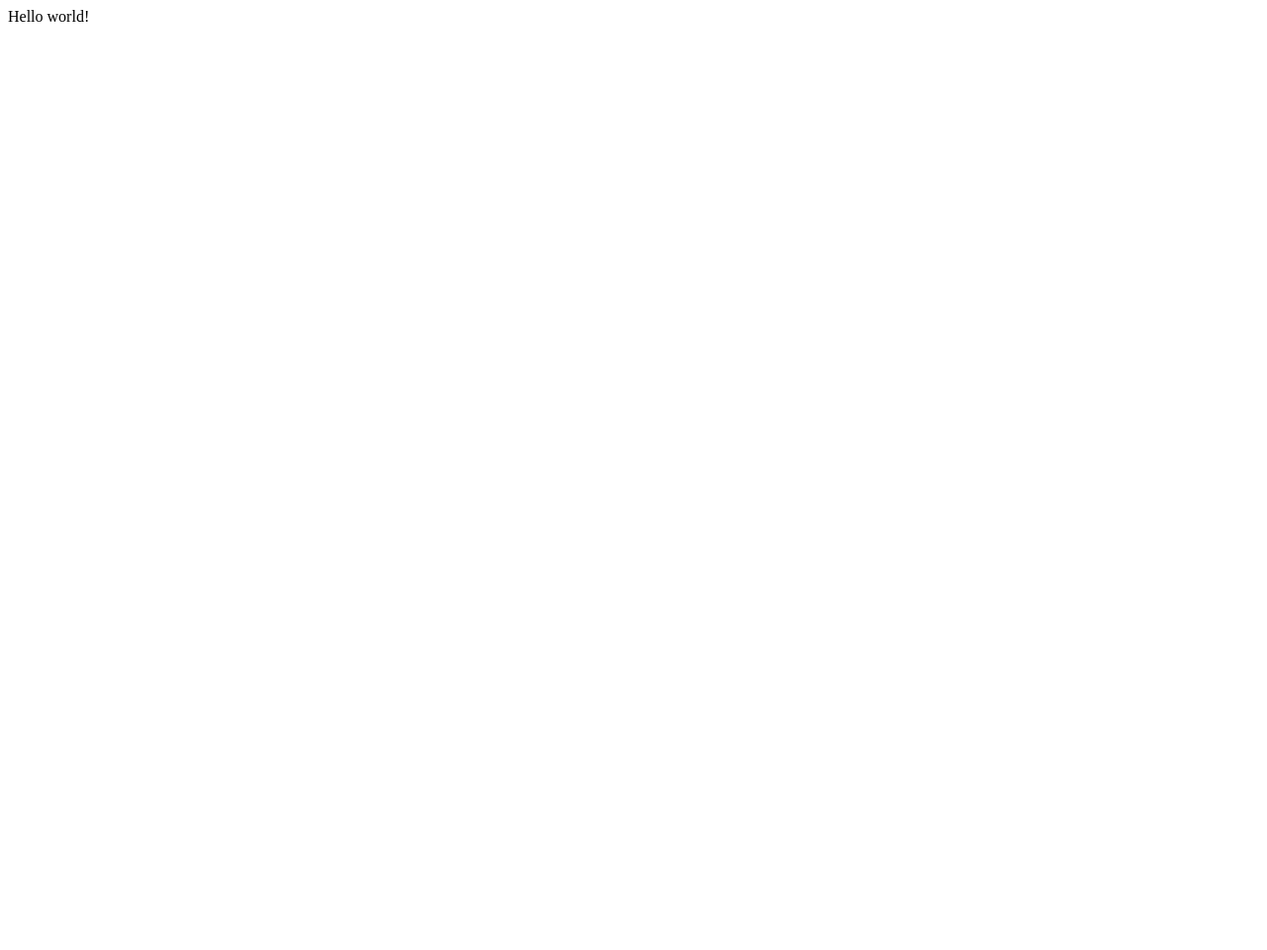
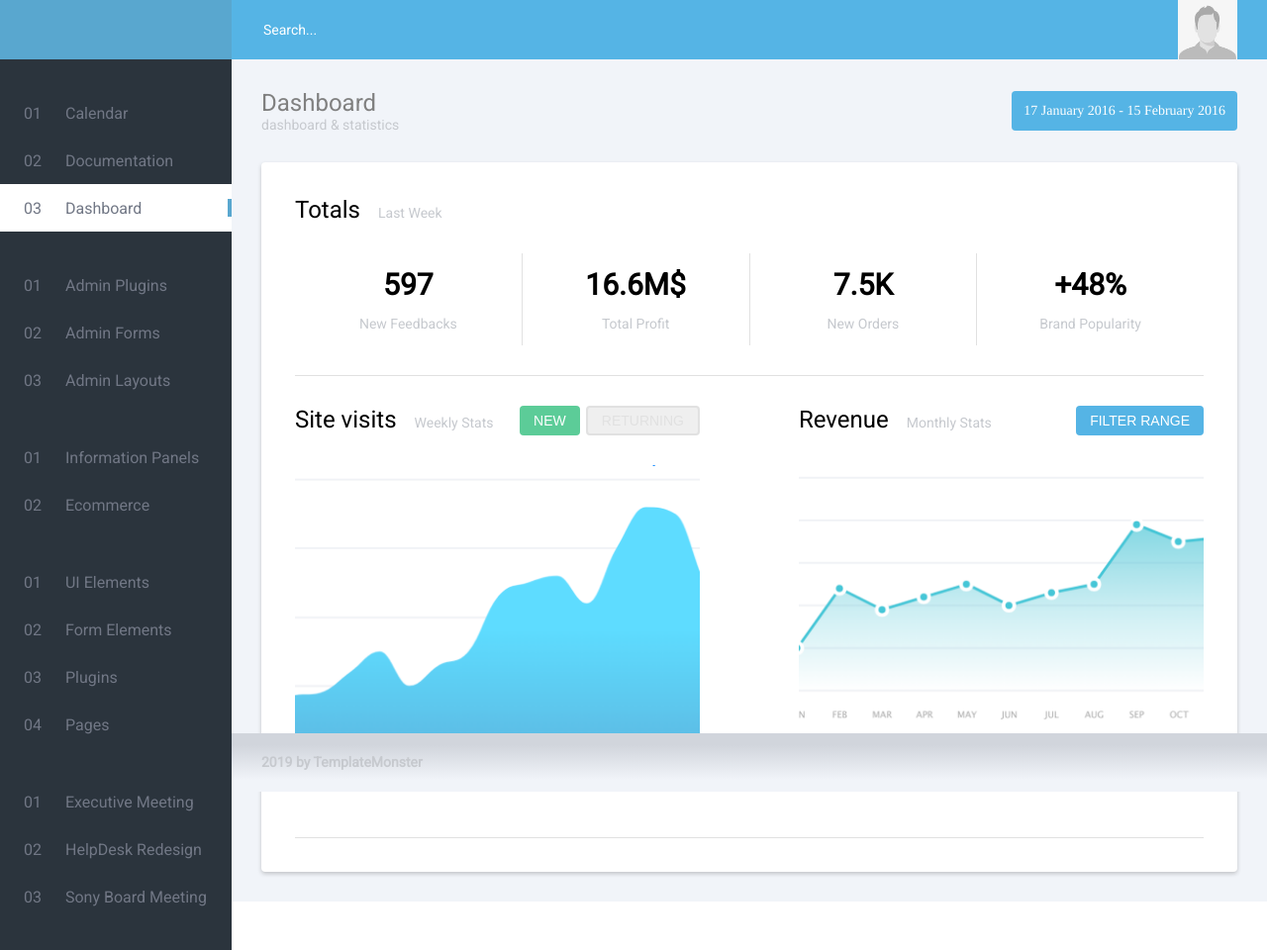
Before and after one commit to jinhwanee93/fe-prompt, a Gatsby site: page / in a window 1280 px wide. Shown: the whole page at 99% size. Before the commit the page ends 800 px from the top, so only its background shows below. Built offline with nearby package versions, Linux system fonts and the light colour scheme; Gatsby itself is replaced by a stand-in of ours.

Commit message:
Submit MVP coding homework

```diff
--- a/gatsby-config.js
+++ b/gatsby-config.js
@@ -6,4 +6,15 @@
 
 module.exports = {
   /* Your site config here */
+  plugins: [
+    {
+      resolve: `gatsby-plugin-google-fonts`,
+      options: {
+        fonts: [
+          `Roboto`,
+        ],
+        display: 'swap'
+      }
+    }
+  ]
 }
--- a/package.json
+++ b/package.json
@@ -14,9 +14,12 @@
     "test": "echo \"Write tests! -> https://gatsby.dev/unit-testing\" && exit 1"
   },
   "dependencies": {
+    "@material-ui/core": "^4.8.3",
     "gatsby": "^2.18.12",
+    "gatsby-plugin-google-fonts": "^1.0.1",
     "react": "^16.12.0",
-    "react-dom": "^16.12.0"
+    "react-dom": "^16.12.0",
+    "styled-components": "^5.0.0"
   },
   "devDependencies": {
     "prettier": "^1.19.1"
--- /dev/null
+++ b/src/pages/dashboard/Dashboard.js
@@ -0,0 +1,112 @@
+import React from 'react';
+import graph01 from '../../../static/assets/graph_01.png';
+import graph02 from '../../../static/assets/graph_02.png';
+
+import {
+    DashboardBox,
+    DashboardContainer,
+    DashboardButton,
+    DashboardGraph,
+    DashboardGraph02Info,
+    DashboardGraphFilter,
+    DashboardGraphContainer,
+    DashboardGraphInner,
+    DashboardInt,
+    DashboardLabel,
+    DashboardLabelContainer,
+    DashboardNumberContainer,
+    DashboardSub,
+    DashboardSubLabel,
+    DashboardTitle,
+    DashboardTitleContainer,
+} from './Dashboard.style';
+
+export default function Dashboard() {
+  return(
+    <div>
+      <DashboardContainer>
+      <DashboardTitleContainer>
+        <div>
+          <DashboardTitle>Dashboard</DashboardTitle>
+          <DashboardSub>dashboard & statistics</DashboardSub>
+        </div>
+        <DashboardButton>17 January 2016 - 15 February 2016</DashboardButton>
+      </DashboardTitleContainer>
+
+        <DashboardBox>
+          <DashboardLabelContainer>
+            <DashboardLabel>Totals</DashboardLabel>
+            <DashboardSubLabel>Last Week</DashboardSubLabel>
+          </DashboardLabelContainer>
+
+          <DashboardNumberContainer>
+            <DashboardInt>
+              <h2>597</h2>
+              <p>New Feedbacks</p>
+            </DashboardInt>
+            <DashboardInt>
+              <h2>16.6M$</h2>
+              <p>Total Profit</p>
+            </DashboardInt>
+            <DashboardInt>
+              <h2>7.5K</h2>
+              <p>New Orders</p>
+            </DashboardInt>
+            <DashboardInt>
+              <h2>+48%</h2>
+              <p>Brand Popularity</p>
+            </DashboardInt>
+          </DashboardNumberContainer>
+
+          <DashboardGraphContainer>
+              <DashboardGraphInner>
+              <DashboardLabelContainer className="graph-label">
+                <div>
+                  <DashboardLabel>Site visits</DashboardLabel>
+                  <DashboardSubLabel>Weekly Stats</DashboardSubLabel>
+                </div>
+                <div>
+                  <DashboardGraphFilter className="active">New</DashboardGraphFilter>
+                  <DashboardGraphFilter>Returning</DashboardGraphFilter>
+                </div>
+              </DashboardLabelContainer>
+              <DashboardGraph style={{ backgroundImage: `url(${graph01})`}}/>
+              </DashboardGraphInner>
+              <DashboardGraphInner>
+              <DashboardLabelContainer className="graph-label">
+                <div>
+                  <DashboardLabel>Revenue</DashboardLabel>
+                  <DashboardSubLabel>Monthly Stats</DashboardSubLabel>
+                </div>
+                <div>
+                  <DashboardGraphFilter className="filter">Filter Range</DashboardGraphFilter>
+                </div>
+              </DashboardLabelContainer>
+              <DashboardGraph className="graph-02" style={{ backgroundImage: `url(${graph02})`}}/>
+              <DashboardGraph02Info>
+                <div>
+                  <p>Revenue:</p>
+                  <p>$13.274</p>
+                </div>
+                <div>
+                  <p>Tax:</p>
+                  <p>$19.962</p>
+                </div>
+                <div>
+                  <p>Shipment:</p>
+                  <p>$1.976</p>
+                </div>
+                <div>
+                  <p>Order:</p>
+                  <p>529 479</p>
+                </div>
+              </DashboardGraph02Info>
+              </DashboardGraphInner>
+
+          </DashboardGraphContainer>
+        </DashboardBox>
+
+      </DashboardContainer>
+    </div>
+  )
+}
--- /dev/null
+++ b/src/pages/dashboard/Dashboard.style.js
@@ -0,0 +1,156 @@
+import styled from 'styled-components';
+
+export const DashboardContainer = styled.div`
+    background: #F1F4F9;
+    padding: 30px;
+`;
+
+export const DashboardTitleContainer = styled.div`
+    align-items: center;
+    display: flex;
+    justify-content: space-between;
+    padding: 0 0 30px 0;
+
+`;
+
+export const DashboardTitle = styled.div`
+    color: grey;
+    font-size: 24px;
+`;
+
+export const DashboardSub = styled.div`
+    color: #C6C9CE;
+    font-size: 14px;
+`;
+
+export const DashboardButton = styled.button`
+    background: #55B4E5;
+    border: none;
+    border-radius: 4px;
+    color: white;
+    cursor: pointer;
+    font-family: 'Times';
+    font-size: 14px;
+    padding: 12px;
+    outline: none;
+`;
+
+export const DashboardBox = styled.div`
+    background: white;
+    border-radius: 4px;
+    box-shadow: 0 2px 4px 0 rgba(0,0,0,0.20);
+    padding: 34px;
+`;
+
+export const DashboardLabel = styled.div`
+    color: black;
+    display: inline-block;
+    font-size: 24px;
+`;
+
+export const DashboardSubLabel = styled.div`
+    color: #C6C9CE;
+    display: inline-block;
+    font-size: 14px;
+    margin: 0 18px;
+`;
+
+export const DashboardLabelContainer = styled.div`
+    padding: 0 0 30px 0;
+
+    &.graph-label {
+        display: flex;
+        justify-content: space-between;
+    }
+`;
+
+export const DashboardNumberContainer = styled.div`
+    border-bottom: 1px solid rgb(225, 225, 225);
+    display: flex;
+    justify-content: space-between;
+    align-items: center;
+    padding: 0 0 30px;
+`;
+
+export const DashboardInt = styled.div`
+    text-align: center;
+    width: 100%;
+    border-left: 1px solid rgb(225, 225, 225);
+
+    h2 {
+        font-size: 30px;
+        margin: 14px 0;
+    }
+
+    p {
+        color: #C6C9CE;
+        font-size: 14px;
+    }
+
+    &:first-child{
+        border: none;
+    }
+`;
+
+export const DashboardGraphContainer = styled.div`
+    border-bottom: 1px solid rgb(225, 225, 225);
+    padding: 30px 0;
+    display: flex;
+    justify-content: flex-start;
+    align-items: flex-start;
+`;
+
+export const DashboardGraphInner = styled.div`
+    width: 100%;
+    margin: 0 100px 0 0;
+
+    &:last-child {
+        margin: 0;
+    }
+`;
+
+export const DashboardGraphFilter = styled.button`
+    height: 30px;
+    border-radius: 4px;
+    border: 2px solid rgb(225, 225, 225);
+    color: rgb(225, 225, 225);
+    cursor: pointer;
+    font-size: 14px;
+    text-align: center;
+    text-transform: uppercase;
+    margin: 0 6px 0 0;
+    padding: 0 14px;
+
+    &:last-child {
+        margin: 0;
+    }
+
+    &.active {
+        background: #5CCC98;
+        border: none;
+        color: white;
+    }
+
+    &.filter {
+        background: #55B4E5;
+        border: none;
+        color: white;
+    }
+`;
+
+export const DashboardGraph = styled.div`
+    background-size: cover;
+    background-position: center;
+    background-repeat: no-repeat;
+    height: 330px;
+    width: 100%;
+
+    &.graph-02 {
+        height: 260px;
+    }
+`;
+
+export const DashboardGraph02Info = styled.div`
+    display: flex;
+    justify-content: space-between;
+`;
--- /dev/null
+++ b/src/pages/footer/Footer.js
@@ -0,0 +1,14 @@
+import React from 'react';
+
+import {
+  FooterContainer
+} from './Footer.style';
+
+export default function Footer() {
+  return(
+    <FooterContainer>
+      <h2>2019 by TemplateMonster</h2>
+      <div>^</div>
+    </FooterContainer>
+  )
+}
--- /dev/null
+++ b/src/pages/footer/Footer.style.js
@@ -0,0 +1,17 @@
+import styled from 'styled-components';
+
+export const FooterContainer = styled.div`
+    align-items: center;
+    display: flex;
+    justify-content: space-between;
+    padding: 10px 30px;
+    color: #C6C9CE;
+    background: linear-gradient(#d1d5dc 20%, #F1F4F9 80%);
+    position: fixed;
+    width: 100%;
+    bottom: 0;
+
+    h2 {
+      font-size: 14px;
+    }
+`;
--- /dev/null
+++ b/src/pages/header/Header.js
@@ -0,0 +1,19 @@
+import React from 'react';
+import placeholder_profile from '../../../static/assets/profile_placeholder.jpeg';
+
+import {
+  HeaderContainer,
+  HeaderSearch,
+  HeaderProfile
+} from './Header.style';
+
+export default function Header() {
+  return(
+    <div>
+      <HeaderContainer>
+        <HeaderSearch placeholder="Search..."/>
+        <HeaderProfile style={{ backgroundImage: `url(${placeholder_profile})`}}/>
+      </HeaderContainer>
+    </div>
+  )
+}
--- /dev/null
+++ b/src/pages/header/Header.style.js
@@ -0,0 +1,29 @@
+import styled from 'styled-components';
+
+export const HeaderContainer = styled.div`
+    background: #55B4E5;
+    display: flex;
+    justify-content: space-between;
+    padding: 0 30px;
+`;
+
+export const HeaderSearch = styled.input`
+    background: transparent;
+    border:none;
+    color:white;
+    font-family: 'Roboto'; // this is not working at the moment...
+    font-size: 14px;
+    outline: none;
+
+    ::placeholder {
+        color:white;
+    }
+`;
+
+export const HeaderProfile = styled.div`
+    background-position: center;
+    background-repeat: no-repeat;
+    background-size: cover;
+    height: 60px;
+    width: 60px;
+`;
--- a/src/pages/index.js
+++ b/src/pages/index.js
@@ -1,3 +1,29 @@
 import React from "react"
+import Dashboard from './dashboard/Dashboard';
+import Footer from './footer/Footer';
+import Header from './header/Header';
+import Navigation from './navigation/Navigation';
 
-export default () => <div>Hello world!</div>
+import {
+  GlobalContent,
+  GlobalStyle,
+  GlobalPosition
+} from './index.style';
+
+export default function Index() {
+  return(
+    <div>
+      <GlobalStyle/>
+      <GlobalPosition>
+        <div>
+          <Navigation/>
+        </div>
+        <GlobalContent>
+          <Header/>
+          <Dashboard/>
+          <Footer/>
+        </GlobalContent>
+      </GlobalPosition>
+    </div>
+  )
+}
--- /dev/null
+++ b/src/pages/index.style.js
@@ -0,0 +1,16 @@
+import styled, { createGlobalStyle } from 'styled-components';
+
+export const GlobalStyle = createGlobalStyle`
+    body {
+        margin: 0;
+        font-family: 'Roboto';
+    }
+`;
+
+export const GlobalPosition = styled.div`
+    display: flex;
+`;
+
+export const GlobalContent = styled.div`
+    width: 100%;
+`;
--- /dev/null
+++ b/src/pages/navigation/Navigation.js
@@ -0,0 +1,96 @@
+import React from 'react'
+
+import {
+  NavigationActive,
+  NavigationButton,
+  NavigationButtonContainer,
+  NavigationContainer,
+  NavigationHeader
+} from './Navigation.style';
+
+export default function Navigation() {
+  return(
+    <div>
+      <NavigationContainer>
+        <NavigationHeader/>
+
+        <NavigationButtonContainer>
+          <NavigationButton>
+            <div>01</div>
+            <p>Calendar</p>
+          </NavigationButton>
+          <NavigationButton>
+            <div>02</div>
+            <p>Documentation</p>
+          </NavigationButton>
+          <NavigationButton className="active">
+            <div>03</div>
+            <p>Dashboard</p>
+            <NavigationActive/>
+          </NavigationButton>
+        </NavigationButtonContainer>
+
+        <NavigationButtonContainer>
+          <NavigationButton>
+            <div>01</div>
+            <p>Admin Plugins</p>
+          </NavigationButton>
+          <NavigationButton>
+            <div>02</div>
+            <p>Admin Forms</p>
+          </NavigationButton>
+          <NavigationButton>
+            <div>03</div>
+            <p>Admin Layouts</p>
+          </NavigationButton>
+        </NavigationButtonContainer>
+
+        <NavigationButtonContainer>
+          <NavigationButton>
+            <div>01</div>
+            <p>Information Panels</p>
+          </NavigationButton>
+          <NavigationButton>
+            <div>02</div>
+            <p>Ecommerce</p>
+          </NavigationButton>
+        </NavigationButtonContainer>
+
+        <NavigationButtonContainer>
+          <NavigationButton>
+            <div>01</div>
+            <p>UI Elements</p>
+          </NavigationButton>
+          <NavigationButton>
+            <div>02</div>
+            <p>Form Elements</p>
+          </NavigationButton>
+          <NavigationButton>
+            <div>03</div>
+            <p>Plugins</p>
+          </NavigationButton>
+          <NavigationButton>
+            <div>04</div>
+            <p>Pages</p>
+          </NavigationButton>
+        </NavigationButtonContainer>
+
+        <NavigationButtonContainer>
+          <NavigationButton>
+            <div>01</div>
+            <p>Executive Meeting</p>
+          </NavigationButton>
+          <NavigationButton>
+            <div>02</div>
+            <p>HelpDesk Redesign</p>
+          </NavigationButton>
+          <NavigationButton>
+            <div>03</div>
+            <p>Sony Board Meeting</p>
+          </NavigationButton>
+        </NavigationButtonContainer>
+
+      </NavigationContainer>
+    </div>
+  )
+}
--- /dev/null
+++ b/src/pages/navigation/Navigation.style.js
@@ -0,0 +1,46 @@
+import styled from 'styled-components';
+
+export const NavigationContainer = styled.div`
+    background: #2B343D;
+    width: 234px;
+    height: 100%;
+    display: flex;
+    flex-direction: column;
+`;
+
+export const NavigationHeader = styled.div`
+    background: #59A7CF;
+    height: 60px;
+    width: 100%;
+    margin: 0 0 30px 0;
+`;
+
+export const NavigationButtonContainer = styled.div`
+    padding: 0 0 30px 0;
+`;
+
+export const NavigationButton = styled.div`
+    align-items: center;
+    display: flex;
+    color: #717785;
+    height: 48px;
+    padding: 0 24px;
+    position: relative;
+    cursor: pointer;
+
+    p {
+        margin: 0 0 0 24px;
+    }
+
+    &.active {
+        background: white;
+    }
+`;
+
+export const NavigationActive = styled.div`
+    background: #59A7CF;
+    width: 4px;
+    height: 18px;
+    position: absolute;
+    right: 0;
+`;
```
Also changed, not shown: static/assets/graph_01.png (added), static/assets/graph_02.png (added), static/assets/profile_placeholder.jpeg (added), 1 other file.
